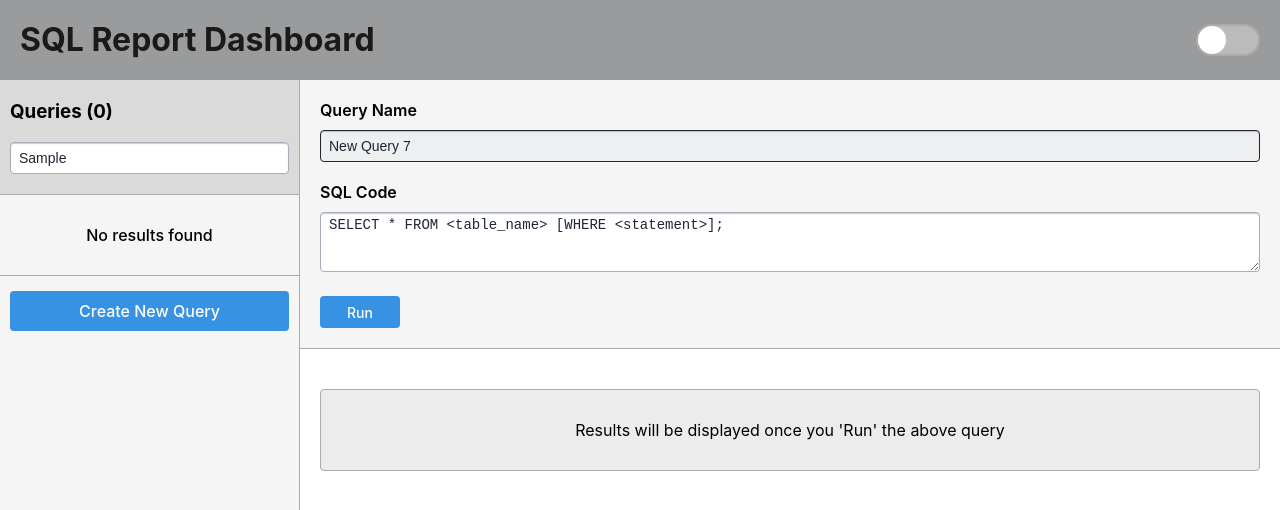
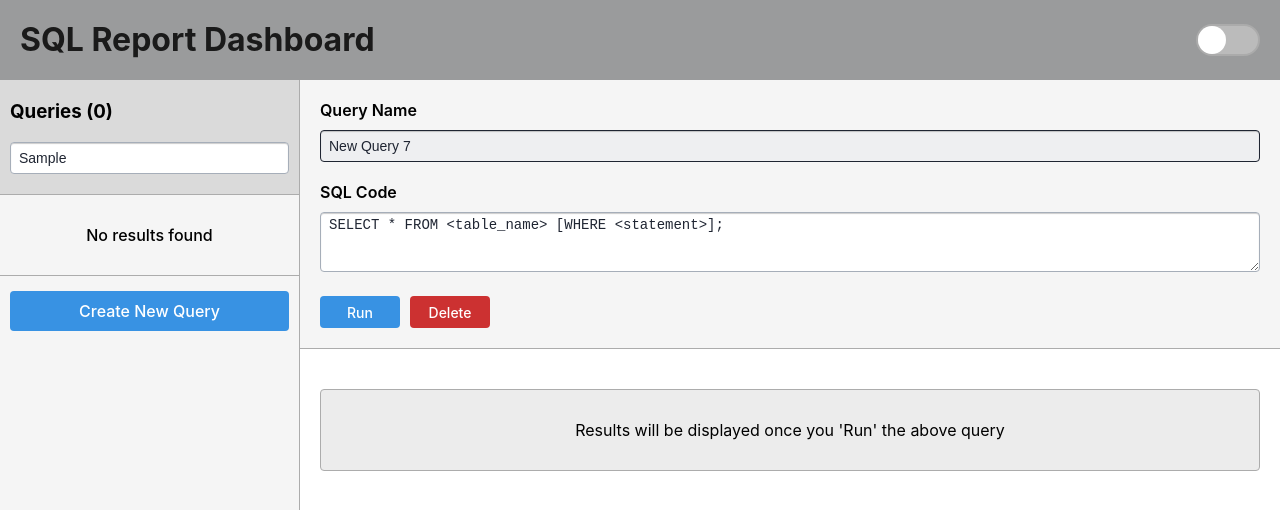
Before and after one commit to AshBardhan/my-react-sql-editor, a React (Create React App) app: page / in a window 1280 px wide. Both pictures are taken after typing "Sample" into the empty fields and a click on the button "Create New Query". Shown: the top 510 px of the page. Built offline with nearby package versions, Linux system fonts and the light colour scheme.

Commit message:
Add 'Delete' query functionality and fix minor bugs

```diff
--- a/public/index.html
+++ b/public/index.html
@@ -7,7 +7,7 @@
     <meta name="theme-color" content="#000000" />
     <meta
       name="description"
-      content="Web site created using create-react-app"
+      content="Web-based application capable of running SQL queries and displaying the results of said query"
     />
     <link rel="apple-touch-icon" href="%PUBLIC_URL%/logo192.png" />
     <!--
@@ -24,7 +24,7 @@
       work correctly both with client-side routing and a non-root public URL.
       Learn how to configure a non-root public URL by running `npm run build`.
     -->
-    <title>React App</title>
+    <title>SQL Report Dashboard</title>
   </head>
   <body>
     <noscript>You need to enable JavaScript to run this app.</noscript>
--- a/src/components/Button.scss
+++ b/src/components/Button.scss
@@ -1,8 +1,8 @@
 .btn {
 	--btn-default-color: #4e5963;
 	--btn-hover-color: #2b3945;
-	--btn-default-bg-color: transparent;
-	--btn-hover-bg-color: transparent;
+	--btn-default-bg-color: #fff;
+	--btn-hover-bg-color: #dadada;
 	--btn-height: 32px;
 	--btn-font-size: 14px;
 	--btn-padding: 0 10px;
@@ -18,7 +18,7 @@
 	display: inline-flex;
 	justify-content: center;
 	align-items: center;
-	cursor: default;
+	cursor: pointer;
 	white-space: nowrap;
 	font-family: inherit;
 	min-width: 80px;
@@ -27,19 +27,10 @@
 	transition: 0.15s ease-in-out;
 	transition-property: background-color, border, color;
 
-	&:not(.no-hover) {
-		cursor: pointer;
-
-		&:hover {
-			color: var(--btn-hover-color);
-			background-color: var(--btn-hover-bg-color);
-			border-color: var(--btn-hover-color);
-		}
-	}
-
-	> .icon {
-		color: inherit;
-		margin-right: 5px;
+	&:hover {
+		color: var(--btn-hover-color);
+		background-color: var(--btn-hover-bg-color);
+		border-color: var(--btn-hover-color);
 	}
 }
 
--- a/src/components/Dashboard.jsx
+++ b/src/components/Dashboard.jsx
@@ -5,8 +5,7 @@ import {useQueryManager} from '../hooks/useQueryManager';
 import {useState} from 'react';
 
 export default function Dashboard() {
-	const {getAllQueries, createQuery, getQueryById, getQueryResultById, fetchQueryResult, updateQuery, isResultLoading} = useQueryManager();
-
+	const {getAllQueries, createQuery, getQueryById, getQueryResultById, fetchQueryResult, updateQuery, deleteQuery, isResultLoading} = useQueryManager();
 	const [activeQueryId, setActiveQueryId] = useState(null);
 
 	function createAndSelectQuery() {
@@ -29,6 +28,7 @@ export default function Dashboard() {
 				queryResult={getQueryResultById(activeQueryId)}
 				fetchQueryResult={fetchQueryResult}
 				updateQuery={updateQuery}
+				deleteQuery={deleteQuery}
 				isResultLoading={isResultLoading}
 			/>
 		</div>
--- a/src/components/QueryContent.jsx
+++ b/src/components/QueryContent.jsx
@@ -2,20 +2,19 @@ import './QueryContent.scss';
 import Button from './Button';
 import {useEffect, useMemo, useRef, useState} from 'react';
 
-export default function QueryContent({queryId, query, queryResult, fetchQueryResult, updateQuery, isResultLoading}) {
+export default function QueryContent({queryId, query, queryResult, fetchQueryResult, updateQuery, deleteQuery, isResultLoading}) {
 	const [filterName, setFilterName] = useState('');
 	const [filterCategory, setFilterCategory] = useState('');
 	const [tempQuery, setTempQuery] = useState();
 	const [changed, setChanged] = useState(false);
-
 	const queryNameInputRef = useRef(null);
 
 	const filteredResult = useMemo(() => {
-		if (filterCategory.length > 0 && filterName.length > 0) {
+		if (filterCategory.length > 0 && filterName.length > 0 && queryResult?.headers.indexOf(filterCategory) !== -1) {
 			return queryResult?.data.filter((result) => result[filterCategory].toLowerCase().includes(filterName.toLowerCase())) || [];
 		}
 		return queryResult?.data || [];
-	}, [queryResult, filterName, filterCategory]);
+	}, [queryResult, filterCategory, filterName]);
 
 	useEffect(() => {
 		queryNameInputRef.current?.focus();
@@ -23,7 +22,7 @@ export default function QueryContent({queryId, query, queryResult, fetchQueryRes
 		setChanged(false);
 		setFilterName('');
 		setFilterCategory('');
-	}, [query]);
+	}, [query, queryId]);
 
 	const handleFilterCategoryChange = (evt) => {
 		setFilterCategory(evt.target.value);
@@ -58,7 +57,7 @@ export default function QueryContent({queryId, query, queryResult, fetchQueryRes
 								className="input-text"
 								ref={queryNameInputRef}
 								id="queryName"
-								value={tempQuery.name}
+								value={tempQuery.name || ''}
 								onChange={(e) => {
 									setChanged(true);
 									setTempQuery({
@@ -74,7 +73,7 @@ export default function QueryContent({queryId, query, queryResult, fetchQueryRes
 								name="queryCode"
 								className="text-area"
 								id="queryCode"
-								value={tempQuery.code}
+								value={tempQuery.code || ''}
 								onChange={(e) => {
 									setChanged(true);
 									setTempQuery({
@@ -84,7 +83,10 @@ export default function QueryContent({queryId, query, queryResult, fetchQueryRes
 								}}></textarea>
 						</div>
 						<div style={{display: 'flex', justifyContent: 'space-between'}}>
-							<Button theme="primary" isInverted="true" label="Run" handleClick={() => fetchQueryResult(query)} />
+							<div style={{display: 'flex', gap: '10px'}}>
+								<Button theme="primary" isInverted="true" label="Run" handleClick={() => fetchQueryResult(query, queryId)} />
+								<Button theme="negative" isInverted="true" label="Delete" handleClick={() => deleteQuery(queryId)} />
+							</div>
 							<div className={`form-action-buttons ${changed ? 'show' : ''}`}>
 								<Button type="submit" theme="positive" isInverted="true" label="Save" />
 								<Button label="Discard" handleClick={(e) => discardQueryForm(e)} />
@@ -101,7 +103,7 @@ export default function QueryContent({queryId, query, queryResult, fetchQueryRes
 									<div style={{flexGrow: '1'}}>
 										<label htmlFor="filter-items">Filter By</label>
 										<select id="filterCategory" name="filterCategory" className="input-text" value={filterCategory} onChange={handleFilterCategoryChange}>
-											<option disabled={true} selected={true} value="">
+											<option disabled={true} value="">
 												Choose Cateogory
 											</option>
 											{queryResult.headers.map((option, index) => (
--- a/src/components/ToggleSwitch.scss
+++ b/src/components/ToggleSwitch.scss
@@ -39,5 +39,5 @@
 	border-radius: 50%;
 	background-color: #fff;
 	transform: translateX(0);
-	transition: transform 0.1s ease-in;
+	transition: transform 0.2s ease-in;
 }
--- a/src/hooks/useQueryManager.js
+++ b/src/hooks/useQueryManager.js
@@ -10,10 +10,7 @@ export function useQueryManager() {
 	const [activeQueryId, setActiveQueryId] = useState(null);
 
 	function getQueryResultById(id) {
-		if (resultList[id]) {
-			return resultList[id];
-		}
-		return null;
+		return resultList[id] || null;
 	}
 
 	function getIndexOfQuery(query) {
@@ -30,9 +27,9 @@ export function useQueryManager() {
 		return newList.length - 1;
 	}
 
-	async function fetchQueryResult(query) {
+	async function fetchQueryResult(query, queryId) {
 		setIsResultLoading(true);
-		const csvStr = await QueryService();
+		const csvStr = await QueryService(queryId);
 		const {headers, data} = await csvToJson(csvStr);
 		const newResultList = [...resultList];
 		newResultList[getIndexOfQuery(query)] = {headers, data};
@@ -46,11 +43,12 @@ export function useQueryManager() {
 		setQueryList(newQueryList);
 	}
 
+	function deleteQuery(queryId) {
+		setQueryList(queryList.filter((_query, index) => index !== queryId));
+	}
+
 	function getQueryById(id) {
-		if (queryList[id]) {
-			return queryList[id];
-		}
-		return null;
+		return queryList[id] || null;
 	}
 
 	function getAllQueries() {
@@ -65,6 +63,7 @@ export function useQueryManager() {
 		activeQueryId,
 		setActiveQueryId,
 		updateQuery,
+		deleteQuery,
 		getQueryResultById,
 		fetchQueryResult,
 		isResultLoading,
--- a/src/services/queryService.js
+++ b/src/services/queryService.js
@@ -2,11 +2,11 @@ function waitFor(time) {
 	return new Promise((resolve) => setTimeout(resolve, time * 1000));
 }
 
-export async function QueryService() {
+export async function QueryService(queryId) {
 	await waitFor(0.2);
-	const randomNumber = Math.floor(Math.random() * 3);
+	const dataIndex = queryId % 3;
 	let url = '';
-	switch (randomNumber) {
+	switch (dataIndex) {
 		case 1:
 			url = '/data/suppliers.csv';
 			break;
--- a/src/shared/QueryData.js
+++ b/src/shared/QueryData.js
@@ -12,7 +12,7 @@ export const initialQueryData = [
 		code: "SELECT * FROM suppliers WHERE contactTitle='Sales Representative;'",
 	},
 	{
-		name: 'Customer with Territory',
+		name: 'Customers amd Territories',
 		code: 'SELECT customerId, customerName, territoryId, territoryName FROM customers, territories;',
 	},
 	{
```
